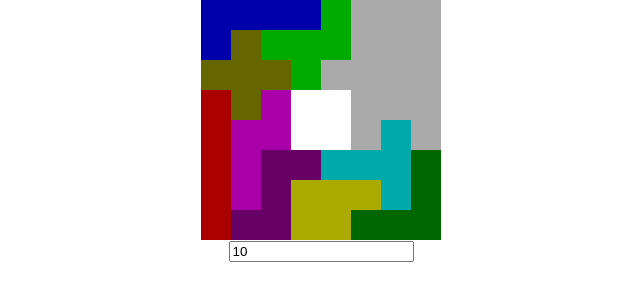
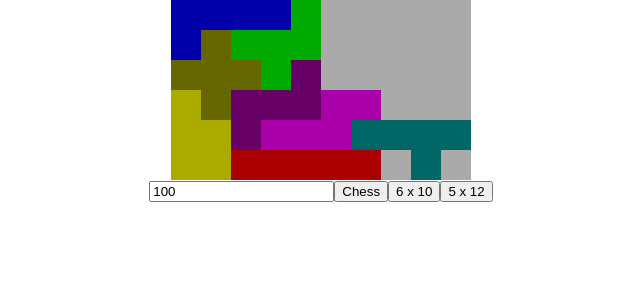
Before and after one commit to DrewThomasCorps/exact-cover-problem-react, a React (Create React App) app: page / in a window 1280 px wide. Shown: the top 300 px of the page, without its empty margins (319-959 px from the left). Built offline with nearby package versions, Linux system fonts and the light colour scheme.

Commit message:
Add ability to change boards

```diff
--- a/src/App.js
+++ b/src/App.js
@@ -3,17 +3,18 @@ import Matrix from "./utilities/Matrix";
 import DancingLinks from "./utilities/DancingLinks";
 import './App.css';
 import Pentomino from "./utilities/Pentomino";
+import {Board} from "./utilities/Pentomino";
 import PentominoRenderer from "./components/PentominoRenderer";
 
 function App() {
 
     let [pentomino, set_pentomino] = useState(null);
     let [dancing_links, set_dancing_links] = useState(null);
-    let [interval_time, set_interval_time] = useState({current: 10, previous: 10});
+    let [interval_time, set_interval_time] = useState({current: 100, previous: 100});
     let [row_rendered, set_row_rendered] = useState(null);
 
     useEffect(() => {
-        set_pentomino(new Pentomino());
+        set_pentomino(new Pentomino(Board.SIX_BY_TEN));
     }, []);
 
     useEffect(() => {
@@ -41,6 +42,13 @@ function App() {
         set_dancing_links(new DancingLinks(matrix, set_row_rendered));
     }, [pentomino]);
 
+    let change_board = (type) => {
+        set_interval_time({...interval_time, current: 300});
+        set_row_rendered(null);
+        set_pentomino(new Pentomino(type));
+    };
+
+
     return (
         row_rendered &&
         <div className="App">
@@ -52,6 +60,9 @@ function App() {
                 }
                 set_interval_time({current: value, previous: value})
             }}/>
+            <button onClick={() => change_board(Board.CHESS)}>Chess</button>
+            <button onClick={() => change_board(Board.SIX_BY_TEN)}>6 x 10</button>
+            <button onClick={() => change_board(Board.FIVE_BY_TWELVE)}>5 x 12</button>
         </div>
     );
 }
--- a/src/components/PentominoRenderer.js
+++ b/src/components/PentominoRenderer.js
@@ -41,10 +41,10 @@ let PentominoRenderer = ({board, solutions_row}) => {
         return node;
     };
 
-    return tiles && tiles.map(row => {
-        return <div style={{height: "30px"}}>
-            {row.map(column => {
-                return <div style={{background: column.color, height: "30px", width: "30px", display:"inline-block", margin: "0"}}/>
+    return tiles && tiles.map((row, index) => {
+        return <div key={index} style={{height: "30px"}}>
+            {row.map((column, index) => {
+                return <div key={index} style={{background: column.color, height: "30px", width: "30px", display:"inline-block", margin: "0"}}/>
             })}
         </div>
     })
--- a/src/utilities/Matrix.js
+++ b/src/utilities/Matrix.js
@@ -3,7 +3,6 @@ class Matrix {
     rows;
 
     constructor(input) {
-        console.log(input);
         this.columns = new LinkedList();
         let head = input.shift();
         this.rows = 0;
--- a/src/utilities/Pentomino.js
+++ b/src/utilities/Pentomino.js
@@ -3,43 +3,10 @@ class Pentomino {
     board;
     exact_cover_matrix;
 
-    constructor() {
-        this.board = new Board();
+    constructor(type) {
+        this.board = new Board(type);
         this.exact_cover_matrix = this.construct_exact_cover_matrix();
     }
-
-    construct_exact_cover_matrix = () => {
-        let matrix = [];
-        matrix.push(this.get_head_row());
-        this.board.possible_tile_placements.forEach((tile, tile_index) => {
-            tile.forEach(placement => {
-                let columns = placement.map(position => this.board.get_number_from_position(position));
-                matrix.push([]);
-                for (let column = 0; column < 72; column++){
-                    matrix[matrix.length -1].push(0);
-                }
-                matrix[matrix.length-1][tile_index] = 1;
-                columns.forEach(column => matrix[matrix.length-1][column+11] = 1)
-            });
-        });
-        return matrix;
-    };
-
-    get_head_row = () => {
-        let head = [];
-        let tiles = Pentomino.get_tiles();
-        tiles.forEach(tile => {
-            head.push(tile.properties);
-        });
-        for (let row = 1; row <= this.board.rows(); row++) {
-            for (let column = 1; column <= this.board.columns(); column++) {
-                if (this.board.board[row-1][column-1] !== 0) {
-                    head.push({row: row, column: column})
-                }
-            }
-        }
-        return head;
-    };
 
     static get_tiles = () => {
         const tile_one = new Tile([
@@ -128,6 +95,39 @@ class Pentomino {
         ], {color: "#660066"});
         return [tile_one, tile_two, tile_three, tile_four, tile_five, tile_six, tile_seven, tile_eight, tile_nine, tile_ten, tile_eleven, tile_twelve];
     }
+
+    construct_exact_cover_matrix = () => {
+        let matrix = [];
+        matrix.push(this.get_head_row());
+        this.board.possible_tile_placements.forEach((tile, tile_index) => {
+            tile.forEach(placement => {
+                let columns = placement.map(position => this.board.get_number_from_position(position));
+                matrix.push([]);
+                for (let column = 0; column < 72; column++) {
+                    matrix[matrix.length - 1].push(0);
+                }
+                matrix[matrix.length - 1][tile_index] = 1;
+                columns.forEach(column => matrix[matrix.length - 1][column + 11] = 1)
+            });
+        });
+        return matrix;
+    };
+
+    get_head_row = () => {
+        let head = [];
+        let tiles = Pentomino.get_tiles();
+        tiles.forEach(tile => {
+            head.push(tile.properties);
+        });
+        for (let row = 1; row <= this.board.rows(); row++) {
+            for (let column = 1; column <= this.board.columns(); column++) {
+                if (this.board.board[row - 1][column - 1] !== 0) {
+                    head.push({row: row, column: column})
+                }
+            }
+        }
+        return head;
+    };
 }
 
 class Tile {
@@ -240,27 +240,49 @@ class Tile {
 
 }
 
-class Board {
+export class Board {
+    static CHESS = 1;
+    static SIX_BY_TEN = 2;
+    static FIVE_BY_TWELVE = 3;
     board = [];
     possible_tile_placements = [];
     zero_count_before_position_map;
 
-    constructor() {
+    constructor(type) {
+        if (type === Board.CHESS) {
+            this.create_chess_board();
+        } else if (type === Board.SIX_BY_TEN) {
+            this.create_rectangle(6, 10);
+        } else if (type === Board.FIVE_BY_TWELVE) {
+            this.create_rectangle(5, 12);
+        }
+        this.zero_count_before_position_map = new Map();
+        this.get_zero_count_before_position();
+        let tiles = Pentomino.get_tiles();
+        tiles.forEach(tile => this.possible_tile_placements.push(this.get_placements_for_all_tile_positions(tile)));
+    }
+
+    create_chess_board = () => {
         for (let row = 0; row < 8; row++) {
             this.board.push([]);
             for (let column = 1; column <= 8; column++) {
-                if (row >= 3 && row <= 4 && column >= 4 && column <= 5){
+                if (row >= 3 && row <= 4 && column >= 4 && column <= 5) {
                     this.board[row].push(0);
                 } else {
                     this.board[row].push((row * 11) + column);
                 }
             }
         }
-        this.zero_count_before_position_map = new Map();
-        this.get_zero_count_before_position();
-        let tiles = Pentomino.get_tiles();
-        tiles.forEach(tile => this.possible_tile_placements.push(this.get_placements_for_all_tile_positions(tile)));
-    }
+    };
+
+    create_rectangle = (rows, columns) => {
+        for (let row = 0; row < rows; row++) {
+            this.board.push([]);
+            for (let column = 1; column <= columns; column++) {
+                this.board[row].push((row * 11) + column);
+            }
+        }
+    };
 
     get_placements_for_all_tile_positions = (tile) => {
         let placements = [];
@@ -297,8 +319,8 @@ class Board {
     get_zero_count_before_position = () => {
         let count = 0;
         let zeros = 0;
-        for (let row = 0; row < this.rows(); row++){
-            for (let column = 0; column < this.columns(); column++){
+        for (let row = 0; row < this.rows(); row++) {
+            for (let column = 0; column < this.columns(); column++) {
                 count++;
                 if (this.board[row][column] === 0) {
                     zeros++;
@@ -318,5 +340,4 @@ class Board {
 
 
 }
-
-export default Pentomino
+export default Pentomino;
```
